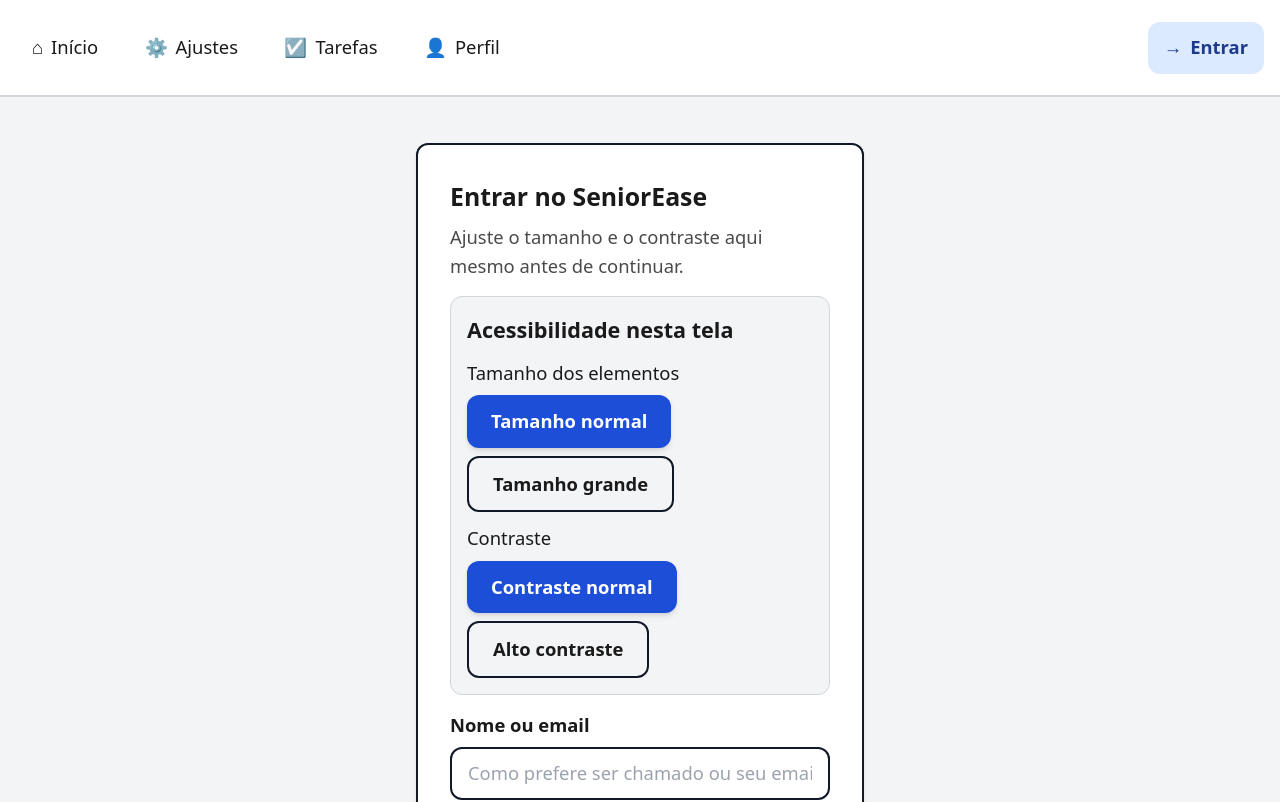
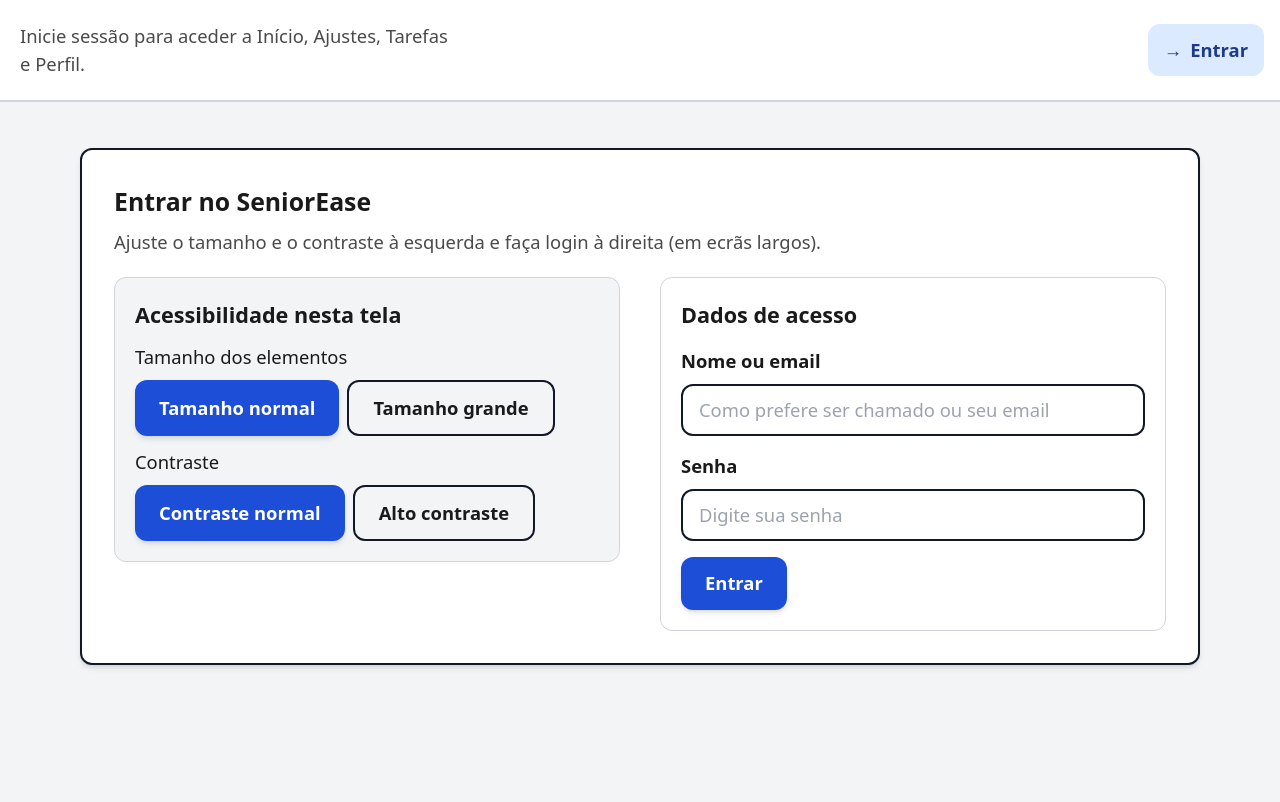
Before and after one commit to FIAPTechChallengePos/senior-ease-web, a Next.js app in the folder web/: page /login in a window 1280 px wide. Shown: the top 802 px of the page. Built offline with nearby package versions, Linux system fonts and the light colour scheme.

Commit message:
feat: requisiçao de autenticação para início da jornada no site

```diff
--- a/web/src/app/login/page.tsx
+++ b/web/src/app/login/page.tsx
@@ -5,6 +5,7 @@
 import clsx from "clsx";
 import { useSeniorEaseStore } from "@/presentation/store/seniorease-store";
 import { BigButton } from "@/presentation/components/big-button";
+import { GuestOnly } from "@/presentation/components/guest-only";
 import type { ContrastMode, FontSizePreset } from "@/domain/entities/accessibility-preferences";
 
 /** Login: "grande" usa xlarge no painel global; "normal" usa medium (antes de /personalize). */
@@ -12,6 +13,14 @@
 const LOGIN_FONT_LARGE: FontSizePreset = "xlarge";
 
 export default function LoginPage() {
+  return (
+    <GuestOnly>
+      <LoginForm />
+    </GuestOnly>
+  );
+}
+
+function LoginForm() {
   const router = useRouter();
   const preferences = useSeniorEaseStore((s) => s.preferences);
   const setPreferences = useSeniorEaseStore((s) => s.setPreferences);
@@ -34,7 +43,7 @@
     }
     setShowError(false);
     if (login({ identifier: id, password: pw })) {
-      router.push("/tasks");
+      router.push("/");
     }
   }
 
@@ -42,25 +51,36 @@
     <div className="flex min-h-[70vh] flex-col items-center justify-center py-6">
       <div
         className={clsx(
-          "w-full max-w-md rounded-xl border-2 border-[var(--border-strong)] bg-[var(--surface)] shadow-md",
+          "w-full max-w-6xl rounded-xl border-2 border-[var(--border-strong)] bg-[var(--surface)] shadow-md",
           "p-6 sm:p-8",
-          isLargeElements ? "space-y-6" : "space-y-4"
+          isLargeElements ? "space-y-6" : "space-y-5"
         )}
       >
-        <header>
+        <header className="text-center lg:text-left">
           <h1 className="text-a11y-xl font-bold text-[var(--text)]">Entrar no SeniorEase</h1>
           <p className="mt-2 text-a11y-base text-[var(--text-muted)]">
-            Ajuste o tamanho e o contraste aqui mesmo antes de continuar.
+            Ajuste o tamanho e o contraste à esquerda e faça login à direita (em ecrãs largos).
           </p>
         </header>
 
-        <section aria-labelledby="login-a11y-title" className="rounded-xl border border-[var(--border)] bg-[var(--surface-muted)] p-4">
+        <div
+          className={clsx(
+            "grid gap-8 lg:grid-cols-2 lg:items-start lg:gap-10",
+            isLargeElements ? "lg:gap-12" : ""
+          )}
+        >
+          <section
+            aria-labelledby="login-a11y-title"
+            className="rounded-xl border border-[var(--border)] bg-[var(--surface-muted)] p-4 sm:p-5"
+          >
             <h2 id="login-a11y-title" className="text-a11y-lg font-semibold text-[var(--text)]">
               Acessibilidade nesta tela
             </h2>
             <div className={clsx("mt-3 flex flex-col", isLargeElements ? "gap-4" : "gap-3")}>
               <div>
-              <p className="mb-2 text-a11y-base font-medium text-[var(--text)]">Tamanho dos elementos</p>
+                <p className="mb-2 text-a11y-base font-medium text-[var(--text)]">
+                  Tamanho dos elementos
+                </p>
                 <div className="flex flex-wrap gap-2">
                   <BigButton
                     type="button"
@@ -104,7 +124,17 @@
             </div>
           </section>
 
-        <form onSubmit={handleSubmit} className={clsx(isLargeElements ? "space-y-5" : "space-y-4")}>
+          <form
+            onSubmit={handleSubmit}
+            className={clsx(
+              "rounded-xl border border-[var(--border)] bg-[var(--surface)] p-4 sm:p-5",
+              isLargeElements ? "space-y-5" : "space-y-4"
+            )}
+            aria-labelledby="login-form-title"
+          >
+            <h2 id="login-form-title" className="text-a11y-lg font-semibold text-[var(--text)]">
+              Dados de acesso
+            </h2>
             <div>
               <label htmlFor="login-identifier" className="block text-a11y-base font-semibold text-[var(--text)]">
                 Nome ou email
@@ -166,5 +196,6 @@
           </form>
         </div>
       </div>
+    </div>
   );
 }
--- a/web/src/app/page.tsx
+++ b/web/src/app/page.tsx
@@ -1,62 +1,10 @@
-import Link from "next/link";
-import { BigLink } from "@/presentation/components/big-button";
-import { AssistedOnboarding } from "@/presentation/components/assisted-onboarding";
+import { RequireAuth } from "@/presentation/components/require-auth";
+import { HomeContent } from "./home-content";
 
 export default function HomePage() {
   return (
-    <div className="space-y-6">
-      <AssistedOnboarding />
-      <header className="rounded-2xl border-2 border-[var(--border)] bg-[var(--surface)] p-6 shadow-sm">
-        <h1 className="text-a11y-xl font-bold text-[var(--text)]">Bem-vindo ao SeniorEase</h1>
-        <p className="mt-3 text-a11y-base text-[var(--text-muted)]">
-          Um ambiente simples para organizar suas tarefas e ajustar a tela do jeito que fica mais
-          confortável para você.
-        </p>
-      </header>
-
-      <section
-        className="rounded-2xl border-2 border-[var(--border)] bg-[var(--surface)] p-6"
-        aria-labelledby="passos-title"
-      >
-        <h2 id="passos-title" className="text-a11y-lg font-semibold text-[var(--text)]">
-          Por onde começar
-        </h2>
-        <ol className="mt-4 list-decimal space-y-3 pl-6 text-a11y-base text-[var(--text)]">
-          <li>
-            Ajuste letras, contraste e espaçamento em{" "}
-            <Link className="font-semibold text-[var(--link)] underline" href="/personalize">
-              Ajustes
-            </Link>
-            .
-          </li>
-          <li>
-            Crie sua primeira tarefa em{" "}
-            <Link className="font-semibold text-[var(--link)] underline" href="/tasks">
-              Tarefas
-            </Link>{" "}
-            e siga o passo a passo se quiser.
-          </li>
-          <li>
-            Veja um resumo das suas preferências em{" "}
-            <Link className="font-semibold text-[var(--link)] underline" href="/profile">
-              Perfil
-            </Link>
-            .
-          </li>
-        </ol>
-      </section>
-
-      <div className="flex flex-wrap gap-3">
-        <BigLink href="/personalize">Abrir ajustes de acessibilidade</BigLink>
-        <BigLink href="/tasks" variant="secondary">
-          Ir para tarefas
-        </BigLink>
-      </div>
-
-      <p className="text-a11y-base text-[var(--text-muted)]">
-        Dica: se algo não ficar claro, use os botões grandes com texto — eles levam às principais
-        áreas do app.
-      </p>
-    </div>
+    <RequireAuth>
+      <HomeContent />
+    </RequireAuth>
   );
 }
--- a/web/src/app/personalize/page.tsx
+++ b/web/src/app/personalize/page.tsx
@@ -1,5 +1,6 @@
 "use client";
 
+import { RequireAuth } from "@/presentation/components/require-auth";
 import { useSeniorEaseStore } from "@/presentation/store/seniorease-store";
 import { BigButton } from "@/presentation/components/big-button";
 import type {
@@ -22,7 +23,7 @@
   { value: "spacious", label: "Mais espaço" },
 ];
 
-export default function PersonalizePage() {
+function PersonalizePageContent() {
   const preferences = useSeniorEaseStore((s) => s.preferences);
   const setPreferences = useSeniorEaseStore((s) => s.setPreferences);
   const pushToast = useSeniorEaseStore((s) => s.pushToast);
@@ -195,3 +196,11 @@
     </div>
   );
 }
+
+export default function PersonalizePage() {
+  return (
+    <RequireAuth>
+      <PersonalizePageContent />
+    </RequireAuth>
+  );
+}
--- a/web/src/app/profile/page.tsx
+++ b/web/src/app/profile/page.tsx
@@ -1,5 +1,6 @@
 "use client";
 
+import { RequireAuth } from "@/presentation/components/require-auth";
 import { useSeniorEaseStore } from "@/presentation/store/seniorease-store";
 import { BigLink } from "@/presentation/components/big-button";
 
@@ -20,7 +21,7 @@
   system: "Seguir o sistema",
 };
 
-export default function ProfilePage() {
+function ProfilePageContent() {
   const preferences = useSeniorEaseStore((s) => s.preferences);
   const activeTasks = useSeniorEaseStore((s) => s.activeTasks);
   const completedTasks = useSeniorEaseStore((s) => s.completedTasks);
@@ -102,3 +103,11 @@
     </div>
   );
 }
+
+export default function ProfilePage() {
+  return (
+    <RequireAuth>
+      <ProfilePageContent />
+    </RequireAuth>
+  );
+}
--- a/web/src/presentation/components/app-navigation.tsx
+++ b/web/src/presentation/components/app-navigation.tsx
@@ -24,7 +24,8 @@
       className="flex flex-wrap items-center gap-a11y-2 border-b-2 border-[var(--border)] bg-[var(--surface)] px-4 py-a11y-3"
       aria-label="Principal"
     >
-      {links.map((item) => {
+      {isAuthenticated
+        ? links.map((item) => {
             const active = pathname === item.href;
             return (
               <Link
@@ -42,7 +43,12 @@
                 <span>{item.label}</span>
               </Link>
             );
-      })}
+          })
+        : (
+            <p className="max-w-[min(100%,28rem)] px-1 text-a11y-base text-[var(--text-muted)]">
+              Inicie sessão para aceder a Início, Ajustes, Tarefas e Perfil.
+            </p>
+          )}
 
       <div className="ml-auto flex items-center">
         {isAuthenticated ? (
--- /dev/null
+++ b/web/src/presentation/components/guest-only.tsx
@@ -0,0 +1,49 @@
+"use client";
+
+import { useEffect, useState, type ReactNode } from "react";
+import { useRouter } from "next/navigation";
+import { useSeniorEaseStore } from "@/presentation/store/seniorease-store";
+
+type Props = { children: ReactNode };
+
+/** Para `/login`: após sessão válida, redireciona para a área autenticada. */
+export function GuestOnly({ children }: Props) {
+  const router = useRouter();
+  const isAuthenticated = useSeniorEaseStore((s) => s.isAuthenticated);
+  const [ready, setReady] = useState(false);
+
+  useEffect(() => {
+    if (useSeniorEaseStore.persist.hasHydrated()) {
+      setReady(true);
+      return;
+    }
+    return useSeniorEaseStore.persist.onFinishHydration(() => {
+      setReady(true);
+    });
+  }, []);
+
+  useEffect(() => {
+    if (!ready) return;
+    if (isAuthenticated) {
+      router.replace("/");
+    }
+  }, [ready, isAuthenticated, router]);
+
+  if (!ready) {
+    return (
+      <div
+        className="flex min-h-[40vh] items-center justify-center text-a11y-base text-[var(--text-muted)]"
+        role="status"
+        aria-live="polite"
+      >
+        Carregando…
+      </div>
+    );
+  }
+
+  if (isAuthenticated) {
+    return null;
+  }
+
+  return <>{children}</>;
+}
--- /dev/null
+++ b/web/src/presentation/components/require-auth.tsx
@@ -0,0 +1,52 @@
+"use client";
+
+import { useEffect, useState, type ReactNode } from "react";
+import { useRouter } from "next/navigation";
+import { useSeniorEaseStore } from "@/presentation/store/seniorease-store";
+
+type Props = { children: ReactNode };
+
+/**
+ * Só renderiza filhos após reidratar o persist e confirmar sessão.
+ * Utilizadores não autenticados são enviados para `/login`.
+ */
+export function RequireAuth({ children }: Props) {
+  const router = useRouter();
+  const isAuthenticated = useSeniorEaseStore((s) => s.isAuthenticated);
+  const [ready, setReady] = useState(false);
+
+  useEffect(() => {
+    if (useSeniorEaseStore.persist.hasHydrated()) {
+      setReady(true);
+      return;
+    }
+    return useSeniorEaseStore.persist.onFinishHydration(() => {
+      setReady(true);
+    });
+  }, []);
+
+  useEffect(() => {
+    if (!ready) return;
+    if (!isAuthenticated) {
+      router.replace("/login");
+    }
+  }, [ready, isAuthenticated, router]);
+
+  if (!ready) {
+    return (
+      <div
+        className="flex min-h-[40vh] items-center justify-center text-a11y-base text-[var(--text-muted)]"
+        role="status"
+        aria-live="polite"
+      >
+        Carregando…
+      </div>
+    );
+  }
+
+  if (!isAuthenticated) {
+    return null;
+  }
+
+  return <>{children}</>;
+}
```
Lines whose indentation alone changed are shown as unchanged.
